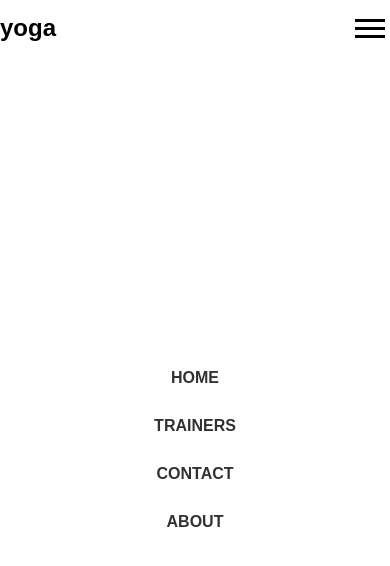
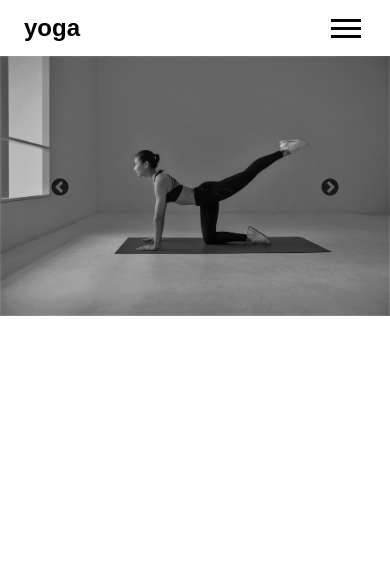
Before and after one commit to Tcodingg/yoga, a React (Create React App) app: page / in a window 390 px wide. Shown: the top 566 px of the page. Built offline with nearby package versions, Linux system fonts and the light colour scheme.

Commit message:
add image slides and style them

```diff
--- a/package.json
+++ b/package.json
@@ -9,6 +9,8 @@
     "react": "^17.0.2",
     "react-dom": "^17.0.2",
     "react-scripts": "4.0.3",
+    "react-slick": "^0.28.1",
+    "slick-carousel": "^1.8.1",
     "web-vitals": "^1.1.2"
   },
   "scripts": {
--- a/src/App.js
+++ b/src/App.js
@@ -1,8 +1,10 @@
 import Nav from "./components/Nav/Nav";
+import Home from "./pages/Home/Home";
 const App = () => {
    return (
       <div>
          <Nav />
+         <Home />
       </div>
    );
 };
--- a/src/components/Nav/Nav.css
+++ b/src/components/Nav/Nav.css
@@ -16,6 +16,7 @@ header {
    justify-content: center;
    align-items: center;
    cursor: pointer;
+   display: none;
 }
 .burger {
    width: 30px;
@@ -71,8 +72,12 @@ header {
       position: absolute;
       height: calc(100vh - 3.5rem);
       width: 100%;
+      top: -50rem;
+      left: 0;
+      transition: all 0.35s ease-in-out;
+   }
+   .menu.open {
       top: 3.5rem;
-      left: 0;
    }
 }
 .menu a {
--- a/src/components/Nav/Nav.js
+++ b/src/components/Nav/Nav.js
@@ -1,4 +1,5 @@
 import "./Nav.css";
+import "../../index.css";
 import { useState } from "react";
 const Nav = () => {
    const [toggle, setToggle] = useState(false);
@@ -16,7 +17,7 @@ const Nav = () => {
                <div className={toggle ? "burger open" : "burger"}></div>
             </div>
 
-            <ul className="menu">
+            <ul className={toggle ? "menu open" : "menu"}>
                <li>
                   <a href="#">Home</a>
                </li>
--- /dev/null
+++ b/src/components/Slides/Slides.css
@@ -0,0 +1,35 @@
+.react__slick__slider__parent {
+   position: relative;
+   overflow: hidden;
+}
+
+.react__slick__slider__parent .slick-prev,
+.react__slick__slider__parent .slick-next {
+   position: absolute;
+   top: 50%;
+}
+.react__slick__slider__parent .slick-prev {
+   color: black;
+   z-index: 1;
+   left: 50px;
+}
+.react__slick__slider__parent .slick-next {
+   color: rgb(194, 16, 16);
+   right: 50px;
+   z-index: 1;
+   display: none;
+}
+
+.react__slick__slider__parent .slick-prev:before,
+.slick-next:before {
+   color: black;
+}
+.slide img {
+   display: block;
+   width: 100%;
+   height: auto;
+   padding: 0;
+   margin: 0;
+}
+.dotsClass {
+}
--- /dev/null
+++ b/src/components/Slides/Slides.js
@@ -0,0 +1,38 @@
+import Slider from "react-slick";
+import yoga1 from "../../images/yoga1.jpg";
+import yoga2 from "../../images/yoga2.jpg";
+import yoga3 from "../../images/yoga3.jpg";
+import "slick-carousel/slick/slick.css";
+import "slick-carousel/slick/slick-theme.css";
+
+import "./Slides.css";
+const Slides = () => {
+   const settings = {
+      dots: true,
+      infinite: true,
+      speed: 500,
+      slidesToShow: 1,
+      slidesToScroll: 1,
+      autoplay: true,
+      autoplaySpeed: 6000,
+      arrows: true,
+      className: "react__slick__slider__parent dotsClass",
+   };
+   return (
+      <div className="">
+         <Slider {...settings}>
+            <div className="slide">
+               <img src={yoga1} alt="" />
+            </div>
+            <div className="slide">
+               <img src={yoga2} alt="" />
+            </div>
+            <div className="slide">
+               <img src={yoga3} alt="" />
+            </div>
+         </Slider>
+      </div>
+   );
+};
+
+export default Slides;
--- a/src/index.css
+++ b/src/index.css
@@ -66,7 +66,8 @@ body {
 }
 .bd-container {
    max-width: 960px;
-   width: calc(100%-2rem);
-   margin-left: var(--mb-2);
-   margin-right: var(--mb-2);
+   width: calc(100% - 2rem);
+   padding-left: var(--mg-1);
+   padding-right: var(--mg-1);
+   margin: auto;
 }
--- a/src/index.js
+++ b/src/index.js
@@ -1,5 +1,6 @@
 import ReactDOM from "react-dom";
 import App from "./App";
+
 import "./index.css";
 
 ReactDOM.render(<App />, document.getElementById("root"));
--- a/src/pages/Home/Home.js
+++ b/src/pages/Home/Home.js
@@ -1,5 +1,11 @@
+import Slides from "../../components/Slides/Slides";
+
 const Home = () => {
-   return <div>HOme</div>;
+   return (
+      <div>
+         <Slides />
+      </div>
+   );
 };
 
 export default Home;
```
Also changed, not shown: 1 other file (tests, documents, lock files or other folders).
